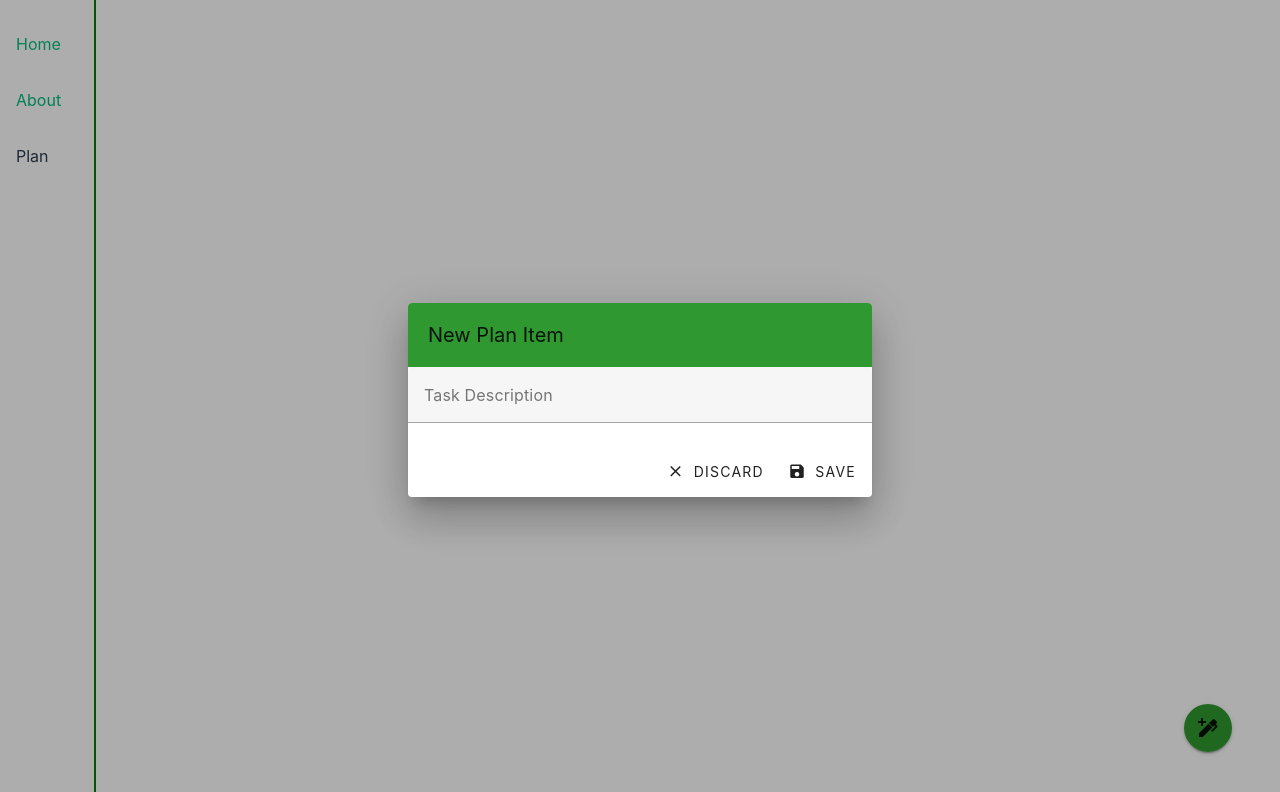
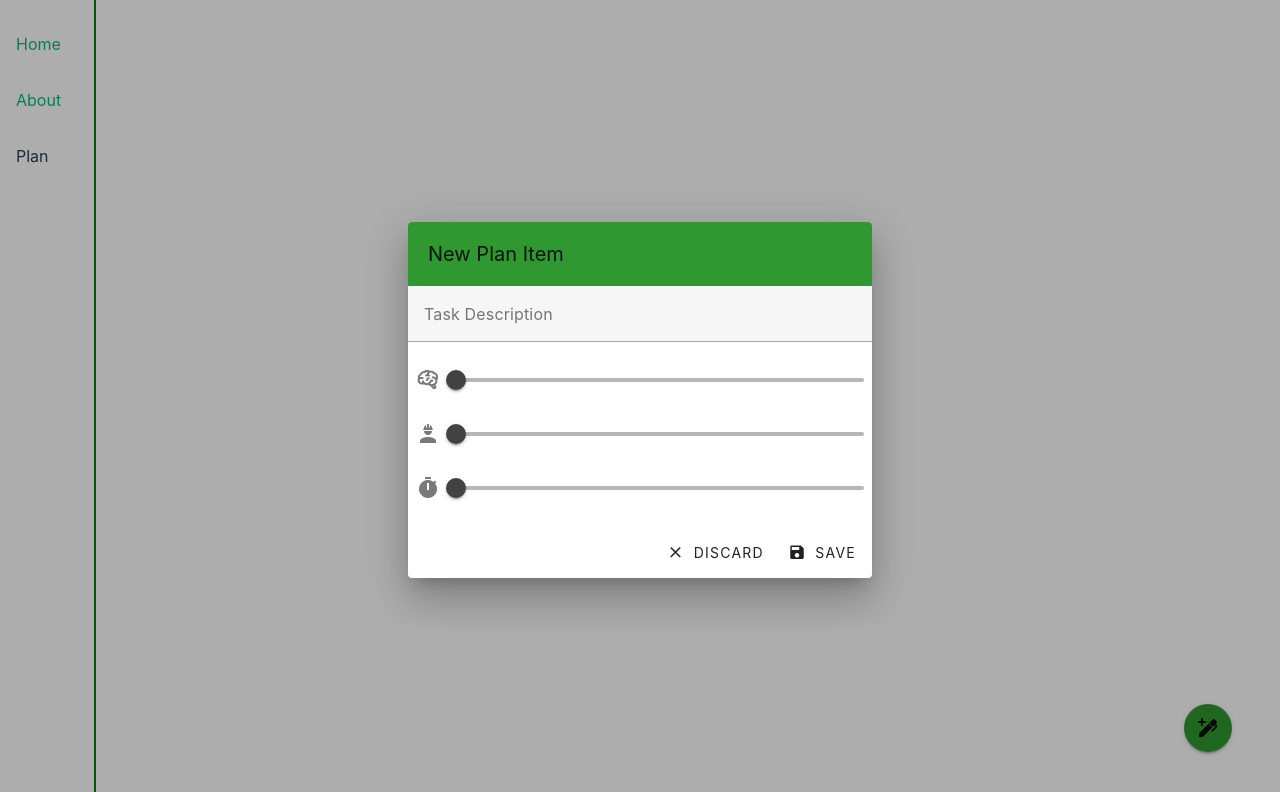
Before and after one commit to thabotr/planner, a Vue app: page /plan in a window 1280 px wide. Both pictures are taken after a click on the button 1208 px from the left and 728 px from the top of the page. Shown: the top 792 px of the page. Built offline with nearby package versions, Linux system fonts and the light colour scheme.

Commit message:
fixed on save edit

```diff
--- a/src/components/ThePlan.vue
+++ b/src/components/ThePlan.vue
@@ -3,7 +3,7 @@
         <PlanItem v-for="task in tasks.values()" v-bind="task" @on-delete="onDeletePlanItem" @on-edit="onEditPlanItem" />
     </div>
     <v-col cols="auto">
-        <v-dialog v-model="editingPlanItem" transition="dialog-bottom-transition">
+        <v-dialog v-model="editingPlanItem" transition="dialog-bottom-transition" persistent>
             <template v-slot:activator>
                 <v-btn id="create-plan-item" @click="onCreatePlanItem" icon="mdi-pen-plus">
                 </v-btn>
@@ -13,6 +13,9 @@
                     <v-toolbar title="New Plan Item" />
                     <v-text-field label="Task Description" :rules="[ruleMinimumFiveChars]" required
                         v-model="tempTask.description" type="input" />
+                    <v-slider v-model="tempTask.mentalEffort" id="mental-effort-slider" prepend-icon="mdi-brain"/>
+                    <v-slider v-model="tempTask.physicalEffort" id="physical-effort-slider" prepend-icon="mdi-account-hard-hat"/>
+                    <v-slider v-model="tempTask.temporalInvestment" id="temporal-investment-slider" prepend-icon="mdi-timer"/>
                     <v-card-actions class="justify-end">
                         <v-btn variant="text" @click="onDiscardPlanItemEdit" prepend-icon="mdi-close">Discard</v-btn>
                         <v-btn @click="onSavePlanItemEdit" variant="text" prepend-icon="mdi-content-save">Save</v-btn>
@@ -39,8 +42,8 @@ export default {
     methods: {
         onSavePlanItemEdit() {
             const taskId = this.tempTask.id;
-            const creatingNewPlanItem = this.tasks.has(taskId);
-            if (!creatingNewPlanItem) {
+            const updatingOldTask = this.tasks.has(taskId);
+            if (updatingOldTask) {
                 this.tasks.set(taskId, this.tempTask);
             } else {
                 const newTaskId = new Date().getTime().toString();
@@ -58,13 +61,13 @@ export default {
         },
         onDeletePlanItem(itemId: string) { this.tasks.delete(itemId); },
         onEditPlanItem(itemId: string) {
-            this.openDialog();
             const taskToOpen = this.tasks.get(itemId);
             if (!taskToOpen) {
                 alert("Oops! task not found");
                 return;
             }
             this.tempTask = { ...taskToOpen };
+            this.openDialog();
         },
         onDiscardPlanItemEdit() {
             this.restoreTempTaskToDefault();
```
